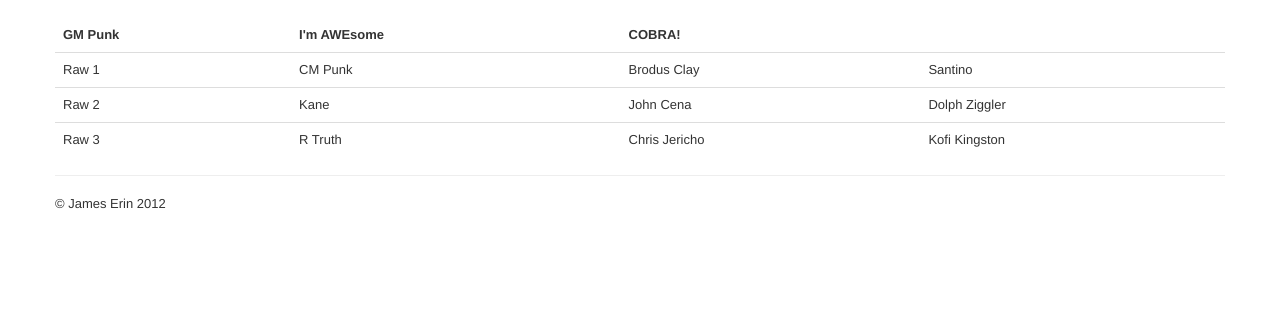
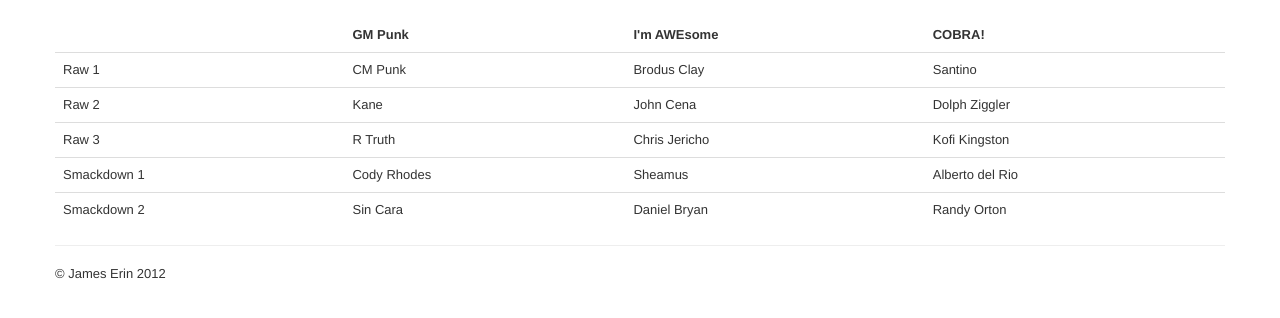
Before and after one commit to jamesturk/fowl, a Django app: page /stables/ in a window 1280 px wide. Shown: the part 123-441 px from the top of the page. Run offline with Django 3.2, Linux system fonts and the light colour scheme; some libraries are stand-ins or nearby versions.

Commit message:
more changes to stables.html

```diff
--- a/fowl/game/templates/stables.html
+++ b/fowl/game/templates/stables.html
@@ -11,6 +11,7 @@
 <table class="table">
   <thead>
     <tr>
+      <th> </th>
       <th>GM Punk</th>
       <th>I'm AWEsome</th>
       <th>COBRA!</th>
@@ -35,6 +36,18 @@
       <td>Chris Jericho</td>
       <td>Kofi Kingston</td>
     </tr>
+    <tr>
+      <td>Smackdown 1</td>
+      <td>Cody Rhodes</td>
+      <td>Sheamus</td>
+      <td>Alberto del Rio</td>
+    </tr>
+    <tr>
+      <td>Smackdown 2</td>
+      <td>Sin Cara</td>
+      <td>Daniel Bryan</td>
+      <td>Randy Orton</td>
+    </tr>
   </tbody>
 </table>
 
```
